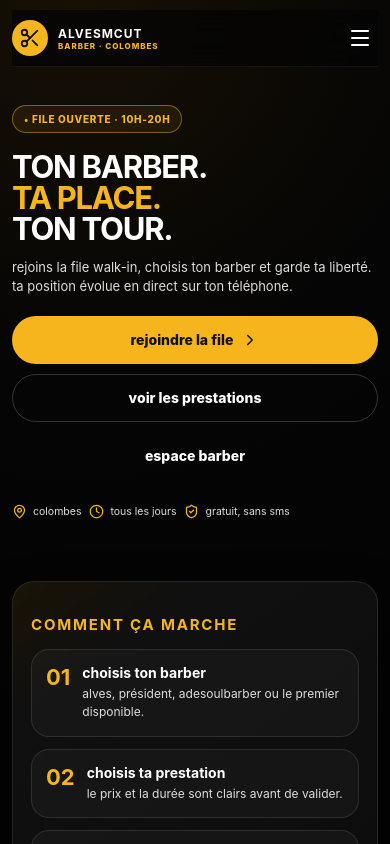
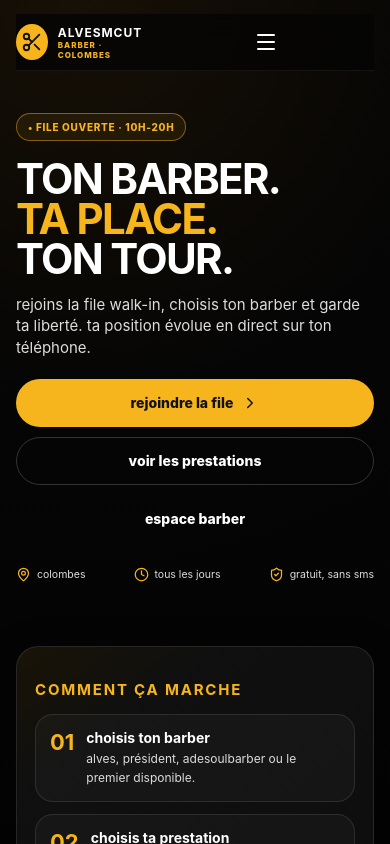
Before and after one commit to adesoulbarber/alvesmcut-walkin, a React (Vite) app in the folder alvesmcut-walkin/: page / in a window 390 px wide. Shown: the top 844 px of the page. Built offline with nearby package versions, Linux system fonts and the light colour scheme.

Commit message:
fix smartphone width

```diff
--- a/alvesmcut-walkin/src/styles.css
+++ b/alvesmcut-walkin/src/styles.css
@@ -155,3 +155,62 @@
     font-size: 10.5px;
   }
 }
+@media (max-width: 480px) {
+  main {
+    width: 100vw !important;
+    max-width: 100vw !important;
+    margin: 0 !important;
+    margin-left: 0 !important;
+    transform: none !important;
+    padding: 14px 16px 40px !important;
+    box-sizing: border-box !important;
+  }
+
+  header {
+    width: 100% !important;
+    max-width: 100% !important;
+    margin: 0 0 24px 0 !important;
+  }
+
+  .hero {
+    width: 100% !important;
+    max-width: 100% !important;
+    padding: 18px 0 26px !important;
+  }
+
+  .hero h1,
+  h1 {
+    font-size: 42px !important;
+    line-height: 0.95 !important;
+  }
+
+  .hero p {
+    font-size: 15px !important;
+    max-width: 100% !important;
+  }
+
+  .primary,
+  .secondary,
+  .linkBtn,
+  button {
+    width: 100% !important;
+  }
+
+  .mini {
+    justify-content: space-between !important;
+    width: 100% !important;
+  }
+
+  .card,
+  .queueCard,
+  .how {
+    width: 100% !important;
+    max-width: 100% !important;
+    margin-left: 0 !important;
+    margin-right: 0 !important;
+  }
+
+  .card {
+    padding: 18px !important;
+  }
+}
```
